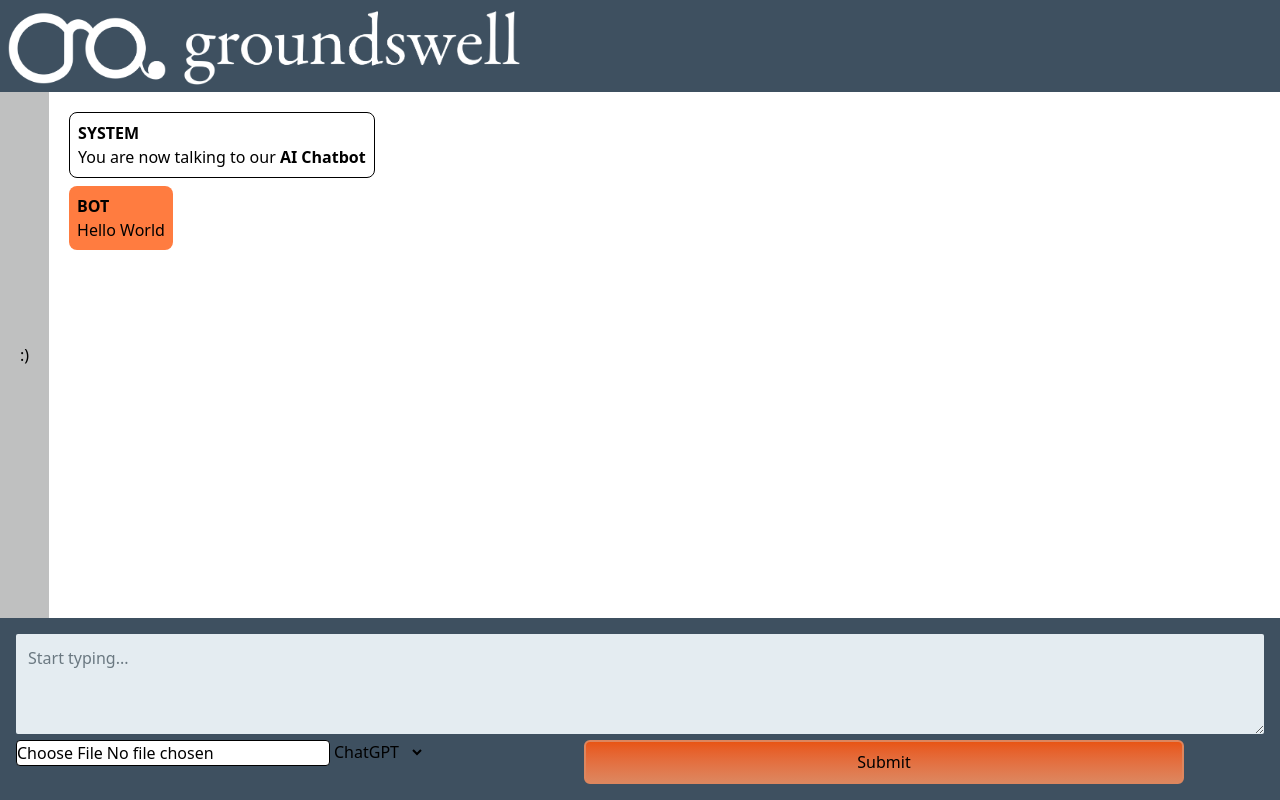
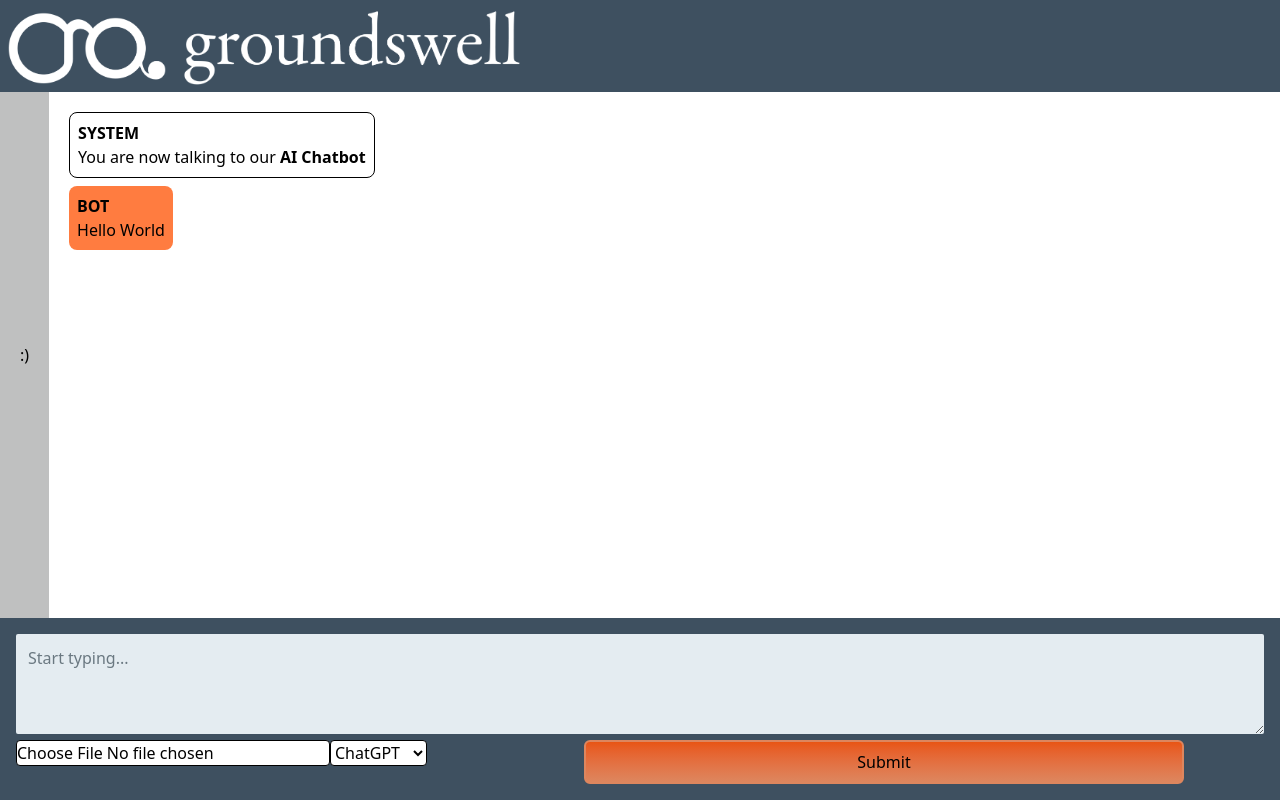
Before and after one commit to EstesJorie/GroundswellProject, a React (Vite) app: page / in a window 1280 px wide. Built offline with nearby package versions, Linux system fonts and the light colour scheme.

Commit message:
Update appearance of model select

```diff
--- a/src/components/Input.jsx
+++ b/src/components/Input.jsx
@@ -95,7 +95,7 @@ return (
               <input id="file" type="file" onChange={handleFileChange} className='border border-black rounded bg-white' />
           </div>
 
-          <select onChange={handleModelChange}>
+          <select onChange={handleModelChange} className='border border-black rounded bg-white'>
             <option value='ChatGPT'>ChatGPT</option>
             <option value='DeepSeek'>DeepSeek</option>
             <option value='Gemini'>Gemini</option>
```
